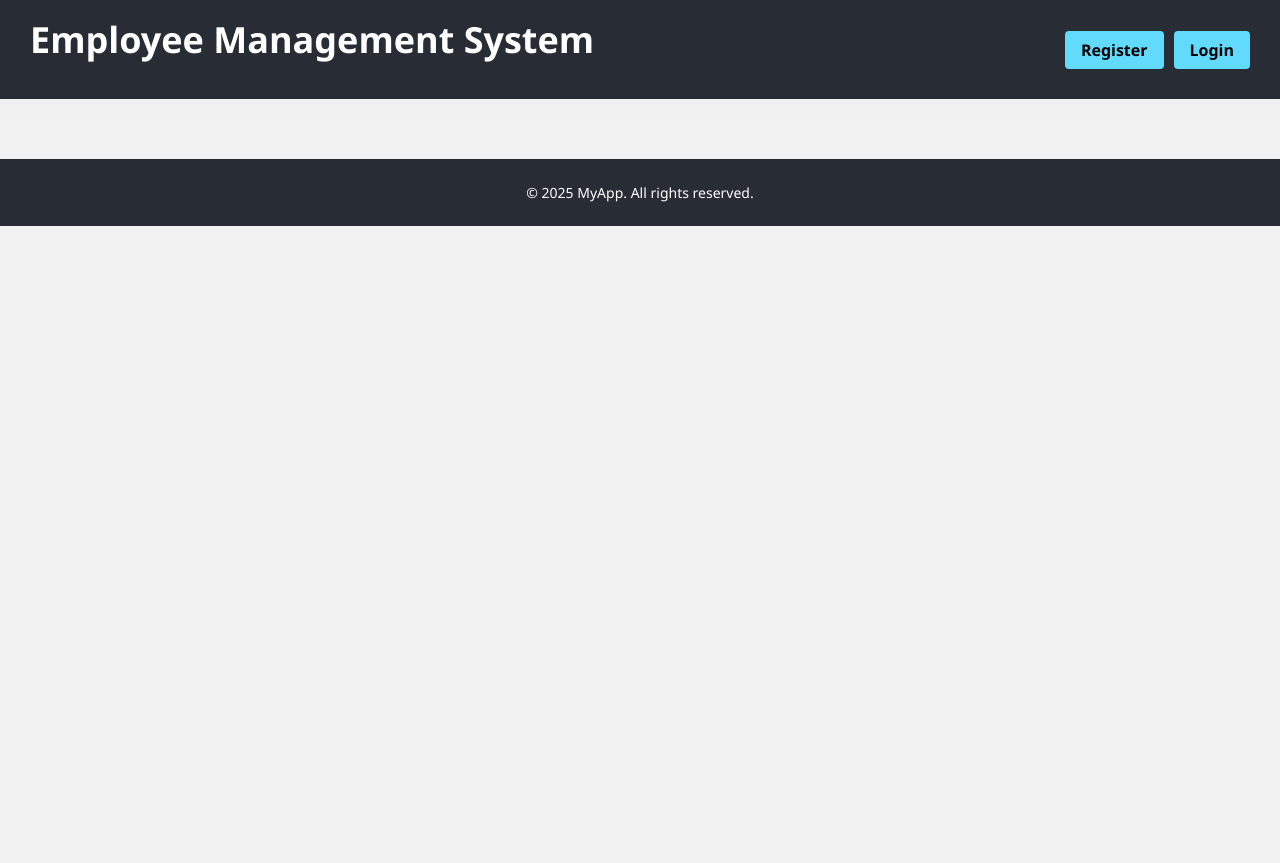
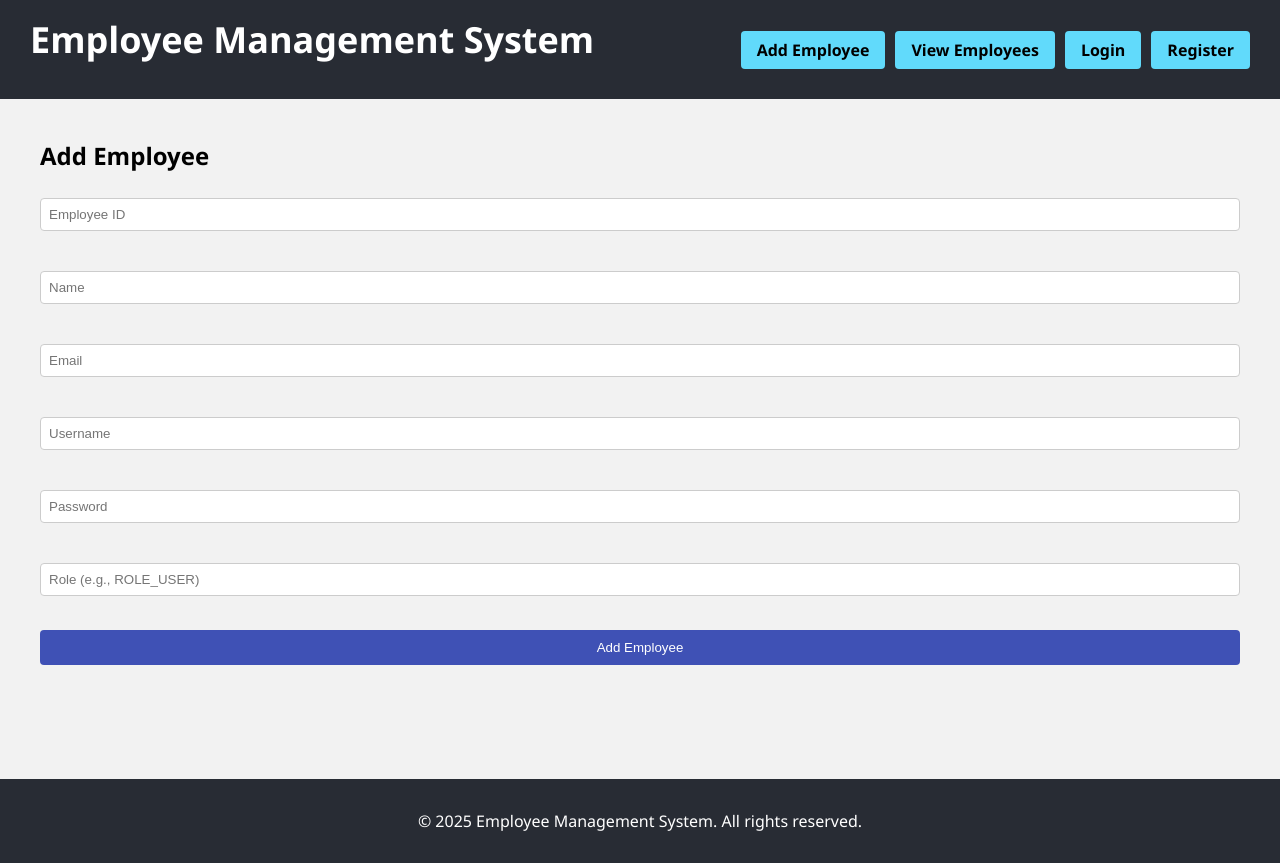
Before and after one commit to 20060516/React-repo, a React (Vite) app: page /add-employee in a window 1280 px wide. Before the commit the page ends 800 px from the top, so only its background shows below. Built offline with nearby package versions, Linux system fonts and the light colour scheme.

Commit message:
Day 11 react

```diff
--- a/src/App.jsx
+++ b/src/App.jsx
@@ -3,6 +3,8 @@ import { BrowserRouter as Router, Routes, Route, Link } from "react-router-dom";
 import Signup from "./components/Signup";
 import Register from "./components/Register";
 import Login from "./components/Login";
+import AddEmployee from "./components/AddEmployee";
+import ViewEmployees from "./components/ViewEmployees";
 
 const Navbar = () => {
   return (
@@ -11,41 +13,31 @@ const Navbar = () => {
         <h2>Employee Management System</h2>
       </div>
       <div style={styles.navRight}>
+        <Link to="/add-employee" style={styles.navButton}>Add Employee</Link>
+        <Link to="/employees" style={styles.navButton}>View Employees</Link>
+        <Link to="/login" style={styles.navButton}>Login</Link>
         <Link to="/register" style={styles.navButton}>Register</Link>
-        <Link to="/login" style={styles.navButton}>Login</Link>
       </div>
     </nav>
   );
 };
 
-const Header = () => (
-  <header style={styles.header}>
-
-  </header>
-);
-
-const Footer = () => (
+const Footer = () => {
+  return (
     <footer style={styles.footer}>
-    <p>© {new Date().getFullYear()} MyApp. All rights reserved.</p>
+      <p>© 2025 Employee Management System. All rights reserved.</p>
     </footer>
   );
+};
 
-function App() {
+const App = () => {
   return (
     <Router>
       <Navbar />
-      <Header />
       <main style={styles.main}>
         <Routes>
-        <Route
-    path="/"
-    element={
-      <div style={styles.fullCenterContainer}>
-        <Signup />
-      </div>
-    }
-  />
-          <Route path="/" element={<Signup />} />
+          <Route path="/add-employee" element={<AddEmployee />} />
+          <Route path="/employees" element={<ViewEmployees />} />
           <Route path="/register" element={<Register />} />
           <Route path="/login" element={<Login />} />
         </Routes>
@@ -53,7 +45,7 @@ function App() {
       <Footer />
     </Router>
   );
-}
+};
 
 const styles = {
   navbar: {
@@ -81,20 +73,16 @@ const styles = {
     fontWeight: "bold",
     textDecoration: "none",
   },
-  header: {
-  padding: "10px",
-  backgroundColor: "#f0f0f0",
-  textAlign: "center",
+  main: {
+    padding: "20px",
+    minHeight: "80vh",
   },
   footer: {
-  padding: "10px",
     backgroundColor: "#282c34",
     color: "white",
     textAlign: "center",
-  fontSize: "14px",
-},
-  main: {
-    padding: "20px",
+    padding: "15px",
+    marginTop: "auto",
   },
 };
 
--- /dev/null
+++ b/src/components/AddEmployee.jsx
@@ -0,0 +1,59 @@
+import React, { useState } from 'react';
+import axios from 'axios';
+
+const AddEmployee = () => {
+  const [form, setForm] = useState({
+    empId: '',
+    name: '',
+    email: '',
+    userName: '',
+    password: '',
+    roleName: ''
+  });
+
+  const handleChange = (e) => {
+    setForm({ ...form, [e.target.name]: e.target.value });
+  };
+
+  const handleSubmit = async (e) => {
+    e.preventDefault();
+    const token = localStorage.getItem('token');
+    try {
+      await axios.post("http://localhost:8080/employee", {
+        empId: parseInt(form.empId),
+        name: form.name,
+        email: form.email,
+        userName: form.userName,
+        password: form.password,
+        roleName: [form.roleName]
+      }, {
+        headers: {
+          Authorization: `Bearer ${token}`
+        }
+      });
+
+      alert("Employee Added Successfully");
+      setForm({ empId: '', name: '', email: '', userName: '', password: '', roleName: '' });
+    } catch (err) {
+      console.error(err);
+      alert("Failed to add employee");
+    }
+  };
+
+  return (
+    <div style={{ padding: "20px" }}>
+      <h2>Add Employee</h2>
+      <form onSubmit={handleSubmit}>
+        <input name="empId" placeholder="Employee ID" value={form.empId} onChange={handleChange} required /><br /><br />
+        <input name="name" placeholder="Name" value={form.name} onChange={handleChange} required /><br /><br />
+        <input name="email" placeholder="Email" value={form.email} onChange={handleChange} required /><br /><br />
+        <input name="userName" placeholder="Username" value={form.userName} onChange={handleChange} required /><br /><br />
+        <input name="password" type="password" placeholder="Password" value={form.password} onChange={handleChange} required /><br /><br />
+        <input name="roleName" placeholder="Role (e.g., ROLE_USER)" value={form.roleName} onChange={handleChange} required /><br /><br />
+        <button type="submit">Add Employee</button>
+      </form>
+    </div>
+  );
+};
+
+export default AddEmployee;
--- a/src/components/Login.jsx
+++ b/src/components/Login.jsx
@@ -4,22 +4,32 @@ import axios from "axios";
 const Login = () => {
   const [userName, setUserName] = useState("");
   const [password, setPassword] = useState("");
-  async function handleLogin(event){
+
+  async function handleLogin(event) {
     event.preventDefault();
-    try{
-        const token = await axios.post("http://localhost:3001/api/auth/login",{userName,password})
-        console.log(token);
-        alert("Login Successful")
-    } catch (e){
-        console.log("Login Error", e);
-        alert("Invalid Cred")
+    try {
+      const response = await axios.post("http://localhost:8080/api/auth/login", {
+        userName,
+        password,
+      });
+
+      const { token, role, username } = response.data;
+      localStorage.setItem("token", token);
+      localStorage.setItem("role", role);
+      localStorage.setItem("username", username);
+
+      alert("Login Successful!");
+      console.log("Logged in with token:", token);
+
+    } catch (e) {
+      console.error("Login Error:", e);
+      alert("Invalid Credentials");
     }
-    console.log("Form Submitted");
   }
+
   return (
     <div>
       <h2>Login</h2>
-      <div>
       <form onSubmit={handleLogin}>
         <label htmlFor="userName">User Name</label>
         <input
@@ -28,8 +38,10 @@ const Login = () => {
           value={userName}
           type="text"
           onChange={(e) => setUserName(e.target.value)}
+          required
         />
-          <br /> <br />
+        <br /><br />
+
         <label htmlFor="password">Password</label>
         <input
           id="password"
@@ -37,13 +49,14 @@ const Login = () => {
           value={password}
           type="password"
           onChange={(e) => setPassword(e.target.value)}
+          required
         />
-          <br />
-          <br />
+        <br /><br />
+
         <button type="submit">Login</button>
       </form>
     </div>
-    </div>
   );
 };
+
 export default Login;
--- a/src/components/Register.jsx
+++ b/src/components/Register.jsx
@@ -35,7 +35,7 @@ const Register = () => {
   const handleSubmit = async (e) => {
     e.preventDefault();
     try {
-      await axios.post('http://localhost:3001/api/auth/register', {
+      await axios.post('http://localhost:8080/api/auth/register', {
         ...formData,
         empId: Number(formData.empId),  // Ensure empId is sent as a number
       });
--- a/src/components/Signup.jsx
+++ b/src/components/Signup.jsx
@@ -5,11 +5,11 @@ const Signup = () => {
   const [name, setName] = useState("");
   const [email, setEmail] = useState("");
   const [password, setPassword] = useState("");
-  const [username, setUsername] = useState("");
-  const [roleNames, setRoleNames] = useState(["ROLE_USER"]);
+  const [userName, setUserName] = useState("");
+  const [roleName, setRoleName] = useState(["ROLE_USER"]);
 
   const handleRoleChange = (role) => {
-    setRoleNames((prev) =>
+    setRoleName((prev) =>
       prev.includes(role)
         ? prev.filter((r) => r !== role)
         : [...prev, role]
@@ -18,19 +18,27 @@ const Signup = () => {
 
   const addNewEmployee = async (e) => {
     e.preventDefault();
+
+    const payload = {
+      name,
+      email,
+      password,
+      userName,
+      roleName,
+    };
+
     try {
-      const res = await axios.post("https://springboot-mlyo.onrender.com/api/auth/register", {
-        name,
-        email,
-        password,
-        username,
-        roleNames,
-      });
-
+      const response = await axios.post("http://localhost:8080/api/auth/register", payload);
+      console.log("Registration Success:", response.data);
       alert("Registered successfully!");
+      setName("");
+      setEmail("");
+      setPassword("");
+      setUserName("");
+      setRoleName(["ROLE_USER"]);
     } catch (err) {
-      alert("Registration failed.");
-      console.error(err);
+      console.error("Registration Error:", err.response?.data || err.message);
+      alert("Registration failed. Check console for more info.");
     }
   };
 
@@ -41,7 +49,7 @@ const Signup = () => {
 
         <input
           type="text"
-          placeholder="Name"
+          placeholder="Full Name"
           value={name}
           onChange={(e) => setName(e.target.value)}
           required
@@ -60,8 +68,8 @@ const Signup = () => {
         <input
           type="text"
           placeholder="Username"
-          value={username}
-          onChange={(e) => setUsername(e.target.value)}
+          value={userName}
+          onChange={(e) => setUserName(e.target.value)}
           required
           style={styles.input}
         />
@@ -80,7 +88,7 @@ const Signup = () => {
           <label style={styles.checkboxLabel}>
             <input
               type="checkbox"
-              checked={roleNames.includes("ROLE_USER")}
+              checked={roleName.includes("ROLE_USER")}
               onChange={() => handleRoleChange("ROLE_USER")}
             />
             ROLE_USER
@@ -89,7 +97,7 @@ const Signup = () => {
           <label style={styles.checkboxLabel}>
             <input
               type="checkbox"
-              checked={roleNames.includes("ROLE_ADMIN")}
+              checked={roleName.includes("ROLE_ADMIN")}
               onChange={() => handleRoleChange("ROLE_ADMIN")}
             />
             ROLE_ADMIN
@@ -107,28 +115,29 @@ const styles = {
     display: "flex",
     justifyContent: "center",
     alignItems: "center",
-    minHeight: "70vh",
-    backgroundColor: "#f7f7f7",
+    minHeight: "80vh",
+    backgroundColor: "#f5f5f5",
   },
   form: {
-    backgroundColor: "white",
+    backgroundColor: "#fff",
     padding: "20px",
     borderRadius: "8px",
     width: "100%",
-    maxWidth: "340px",
-    boxShadow: "0 0 10px rgba(0,0,0,0.1)",
+    maxWidth: "400px",
+    boxShadow: "0 4px 10px rgba(0,0,0,0.1)",
     display: "flex",
     flexDirection: "column",
-    gap: "10px",
+    gap: "12px",
   },
   title: {
     textAlign: "center",
-    marginBottom: "8px",
+    marginBottom: "10px",
+    color: "#333",
   },
   input: {
-    padding: "8px",
+    padding: "10px",
     fontSize: "14px",
-    borderRadius: "4px",
+    borderRadius: "5px",
     border: "1px solid #ccc",
   },
   roleLabel: {
@@ -137,7 +146,7 @@ const styles = {
   },
   roleRow: {
     display: "flex",
-    justifyContent: "space-between",
+    justifyContent: "space-around",
     marginBottom: "10px",
   },
   checkboxLabel: {
@@ -145,7 +154,7 @@ const styles = {
   },
   button: {
     padding: "10px",
-    backgroundColor: "#4caf50",
+    backgroundColor: "#007bff",
     color: "white",
     border: "none",
     borderRadius: "5px",
--- /dev/null
+++ b/src/components/ViewEmployees.jsx
@@ -0,0 +1,47 @@
+import React, { useEffect, useState } from 'react';
+import axios from 'axios';
+
+const ViewEmployees = () => {
+  const [employees, setEmployees] = useState([]);
+  const token = localStorage.getItem('token');
+
+  useEffect(() => {
+    const fetchEmployees = async () => {
+      try {
+        const res = await axios.get('http://localhost:8080/employee', {
+          headers: { Authorization: `Bearer ${token}` }
+        });
+        setEmployees(res.data);
+      } catch (err) {
+        console.error(err);
+      }
+    };
+    fetchEmployees();
+  }, [token]);
+
+  return (
+    <div style={{ padding: "20px" }}>
+      <h2>Employee List</h2>
+      <table border="1" cellPadding="10">
+        <thead>
+          <tr>
+            <th>ID</th><th>Name</th><th>Email</th><th>Username</th><th>Roles</th>
+          </tr>
+        </thead>
+        <tbody>
+          {employees.map(emp => (
+            <tr key={emp.empId}>
+              <td>{emp.empId}</td>
+              <td>{emp.name}</td>
+              <td>{emp.email}</td>
+              <td>{emp.userName}</td>
+              <td>{emp.roles.map(r => r.roleName).join(', ')}</td>
+            </tr>
+          ))}
+        </tbody>
+      </table>
+    </div>
+  );
+};
+
+export default ViewEmployees;
```
Lines whose indentation alone changed are shown as unchanged.
